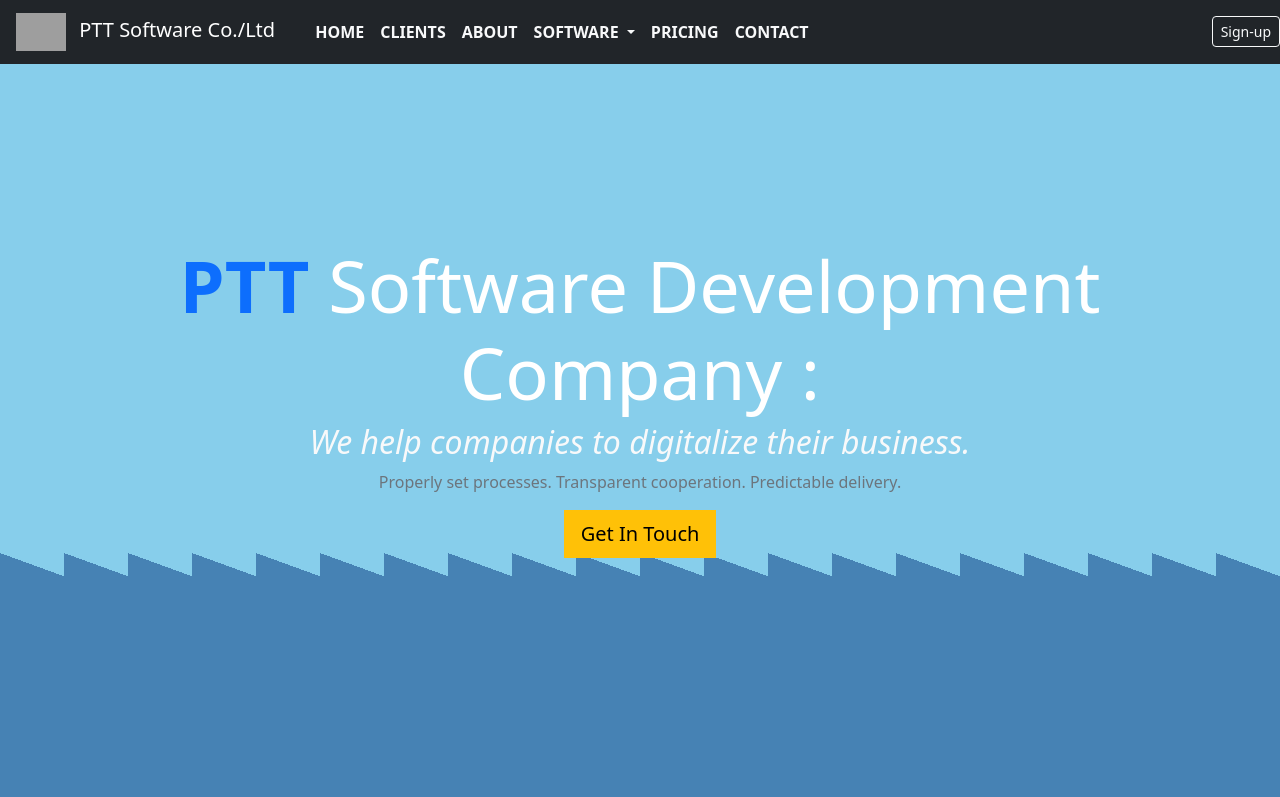
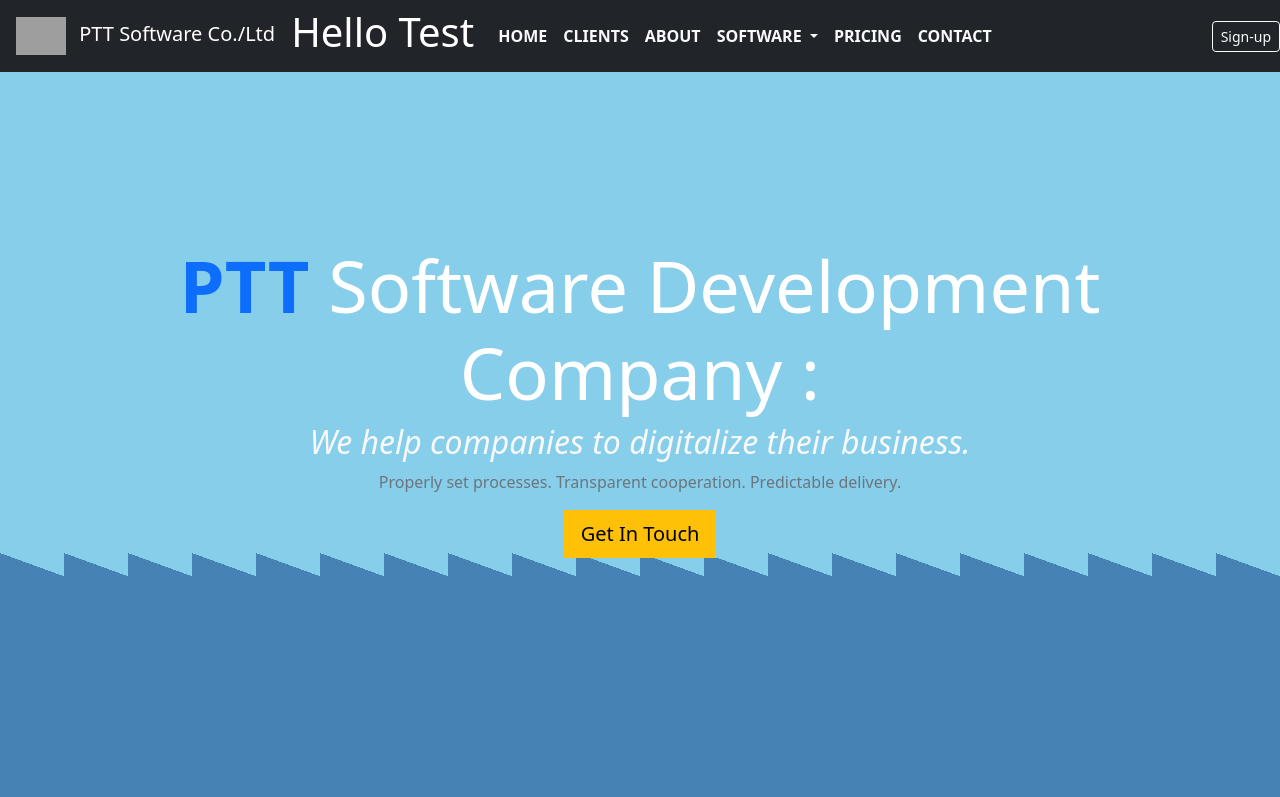
Before and after one commit to YeWinHtetWeb/ptt, a plain HTML site: page index.html in a window 1280 px wide. Shown: the top 797 px of the page. Drawn offline with nearby package versions, Linux system fonts and the light colour scheme; grey boxes are pictures that could not be loaded.

Commit message:
add fixed test

```diff
--- a/index.html
+++ b/index.html
@@ -47,6 +47,8 @@
                 <img src="https://icon-library.com/images/icon-logo-png/icon-logo-png-11.jpg" width="50px" alt="sitelogo" />
                 <span class="ms-2">PTT Software Co./Ltd</span>
             </a>
+
+            <h1 style="color: white">Hello Test</h1>
 
 
             <button type="button" class="navbar-toggler" data-bs-toggle="collapse" data-bs-target="#nav"><i class="navbar-toggler-icon"></i>Button</button>
```
